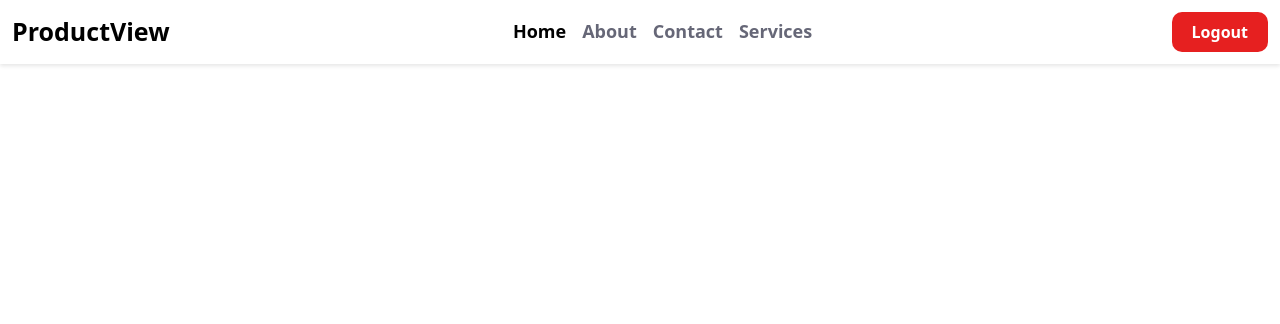
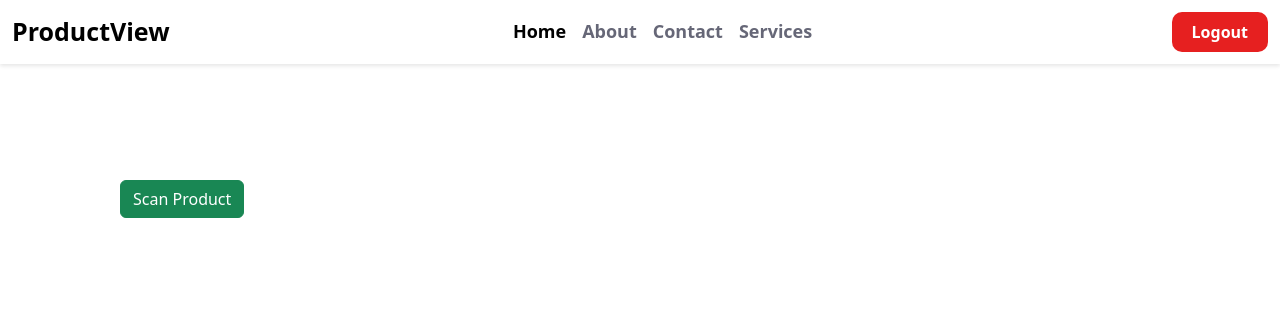
Before and after one commit to roshniyt/productview-project, a Django app: page /dashboard/scan/ in a window 1280 px wide. Shown: the top 324 px of the page. Run offline with Django 5.2, Linux system fonts and the light colour scheme.

Commit message:
scanner button implemented

```diff
--- a/ProductView/dashboard/templates/dashboard/basic.html
+++ b/ProductView/dashboard/templates/dashboard/basic.html
@@ -133,8 +133,10 @@
   </div>
 </div>
      {% endcomment %}
+     {%block js%}
+     {%endblock%}
 
-
+   <script src="https://unpkg.com/html5-qrcode" type="text/javascript"></script>
 <script src="https://cdn.jsdelivr.net/npm/bootstrap@5.3.6/dist/js/bootstrap.bundle.min.js" integrity="sha384-j1CDi7MgGQ12Z7Qab0qlWQ/Qqz24Gc6BM0thvEMVjHnfYGF0rmFCozFSxQBxwHKO" crossorigin="anonymous"></script>
   </body>
 </html>
--- a/ProductView/dashboard/templates/dashboard/home.html
+++ b/ProductView/dashboard/templates/dashboard/home.html
@@ -222,7 +222,7 @@ h2{
     {% for i in hero %}
     <div class="container">
         <p>{{i.description}}<br><br>
-       <a href="{%url 'scan' %}" class="scan_btn">Start Scan</a>
+       <a href="{%url 'scan' %}"  class="scan_btn">Start Scan</a>
         </p>
          <img src="{{i.image.url}}" class="img-main">
      </div>
@@ -280,7 +280,7 @@ h2{
   </div>
 </div>
    {% comment %} footer end  {% endcomment %}
- <script src="https://unpkg.com/html5-qrcode" type="text/javascript"></script>
+
 <script src="https://cdn.jsdelivr.net/npm/bootstrap@5.3.6/dist/js/bootstrap.bundle.min.js" integrity="sha384-j1CDi7MgGQ12Z7Qab0qlWQ/Qqz24Gc6BM0thvEMVjHnfYGF0rmFCozFSxQBxwHKO" crossorigin="anonymous"></script>
   </body>
 </html>
--- a/ProductView/dashboard/templates/dashboard/scan.html
+++ b/ProductView/dashboard/templates/dashboard/scan.html
@@ -1,6 +1,15 @@
 {%extends "dashboard/basic.html" %}
 {% block title %}Scan{% endblock %}
 {%block css%}
+.btn{
+    margin-top:180px;
+    margin-left:120px;
+}
 {%endblock%}
 {%block body%}
+<button id="startScan" class="btn btn-success">Scan Product</button>
+<div id="scanner" style="width: 300px; margin-top: 20px;"></div>
 {%endblock%}
+{%block js%}
+
+{%endblock%}
```
